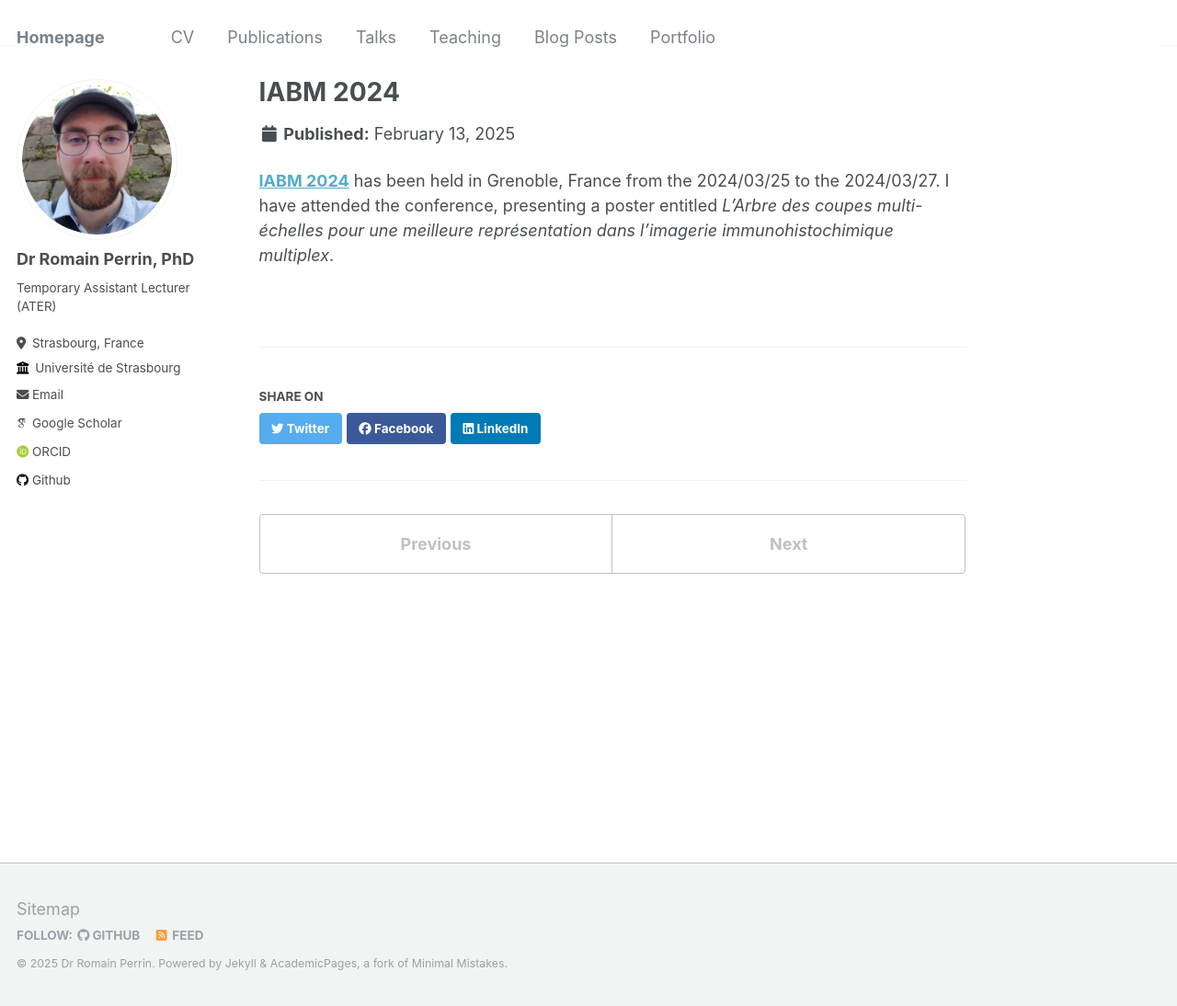
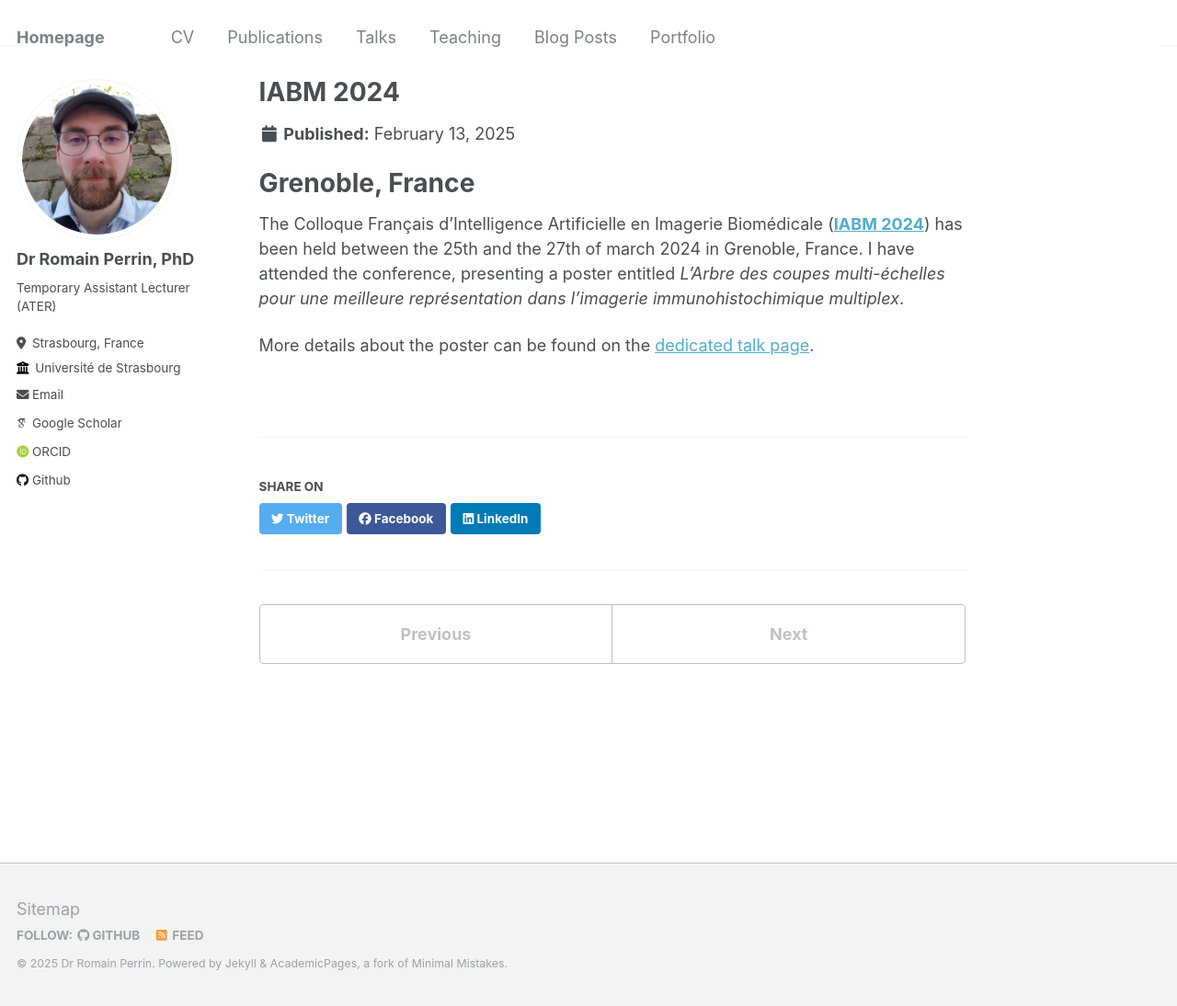
Before and after one commit to Romain96/Romain96.github.io, a Jekyll site: the page built from _portfolio/portfolio-2-IABM-2024.md, in a window 1280 px wide and 1094 px high. Shown: the whole window at 92% size. Built offline with Jekyll 4.4.1, drawn with Linux system fonts in a browser that asks for light colours; some web fonts are replaced.

Commit message:
adding more details on portfolios and talks

```diff
--- a/_portfolio/portfolio-2-IABM-2024.md
+++ b/_portfolio/portfolio-2-IABM-2024.md
@@ -1,8 +1,12 @@
 ---
 title: "IABM 2024"
-excerpt: "Colloque Français d'Intelligence Artificielle en Imagerie Biomédicale<br/><img src='/images/iabm_2024/iabm_2024.png'>"
+excerpt: "Colloque Français d'Intelligence Artificielle en Imagerie Biomédicale (IABM 2024)"
 collection: portfolio
 ---
 
-[**IABM 2024**](https://iabm2024.sciencesconf.org/) has been held in Grenoble, France from the 2024/03/25 to the 2024/03/27.
+# Grenoble, France
+
+The Colloque Français d'Intelligence Artificielle en Imagerie Biomédicale ([**IABM 2024**](https://iabm2024.sciencesconf.org/)) has been held between the 25th and the 27th of march 2024 in Grenoble, France.
 I have attended the conference, presenting a poster entitled *L'Arbre des coupes multi-échelles pour une meilleure représentation dans l'imagerie immunohistochimique multiplex*.
+
+More details about the poster can be found on the [dedicated talk page](/talks/2024-03-IABM-talk).
```
Also changed, not shown: _portfolio/portfolio-2.html (deleted, +0 -7 lines), _portfolio/portfolio-3-DGMM-2024.md (+1 -1 lines), _portfolio/portfolio-4-ISBI-2024.md (+1 -1 lines), _talks/2024-03-IABM-talk.md (+1 -1 lines).
